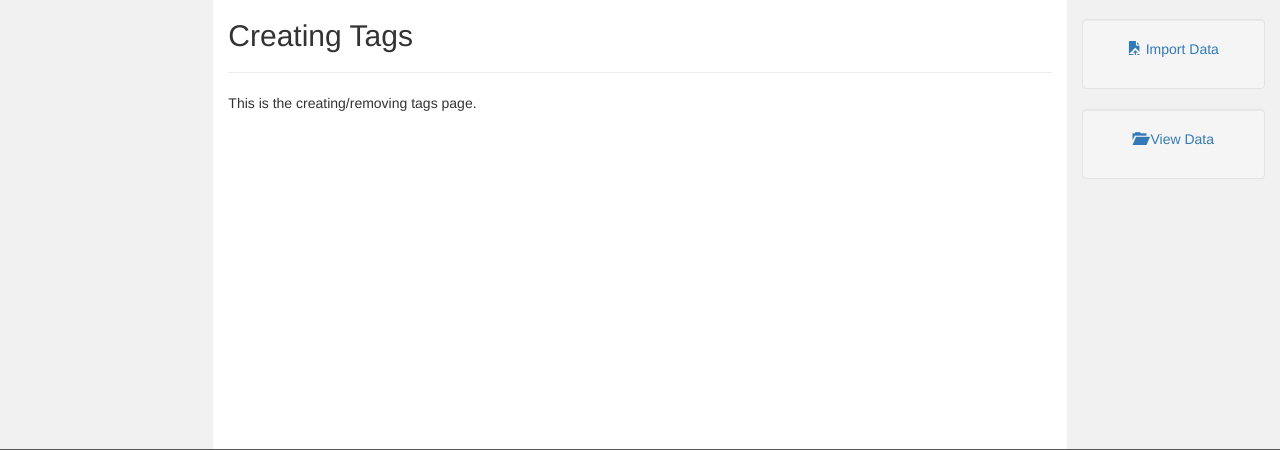
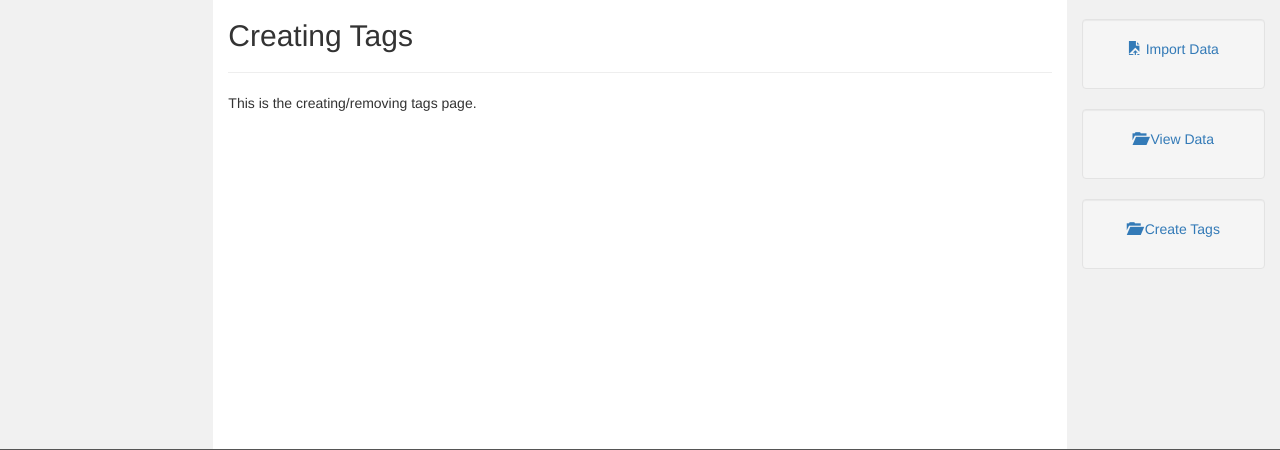
Before and after one commit to SIU-CS/blue_dawn-production, a Django app: page /createtag in a window 1280 px wide. Shown: the part 73-523 px from the top of the page. Run offline with Django 3.2, Linux system fonts and the light colour scheme; some libraries are stand-ins or nearby versions.

Commit message:
Added Create-Tag to user sidebar

```diff
--- a/landing/templates/userSidebar-template.html
+++ b/landing/templates/userSidebar-template.html
@@ -5,4 +5,7 @@
   <div class="well">
     <a href="{% url 'view-data' %}"><p><span class="glyphicon glyphicon-folder-open"></span> View Data</p></a>
   </div>
+  <div class="well">
+    <a href="{% url 'create-tag' %}"><p><span class="glyphicon glyphicon-folder-open"></span> Create Tags</p></a>
+  </div>
 </div>
```
